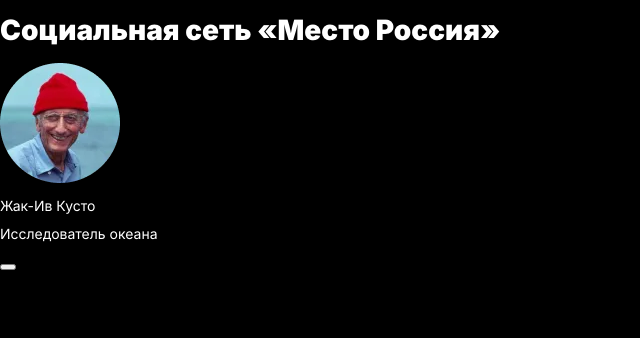
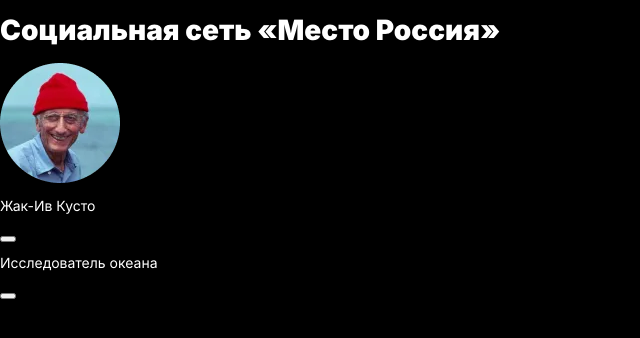
Before and after one commit to Vasily257/mesto, a plain HTML site: page index.html in a window 1280 px wide. Shown: the part 122-460 px from the top of the page, without its empty margins (0-640 px from the left). Drawn offline with Linux system fonts and the light colour scheme.

Commit message:
feat: add edit button to block 'profile'

```diff
--- a/index.html
+++ b/index.html
@@ -23,6 +23,10 @@
           </picture>
           <div class="profile__info">
             <p class="profile__name">Жак-Ив Кусто</p>
+            <button
+              class="profile__edit-button"
+              type="button"
+              aria-label="Редактировать профиль"></button>
             <p class="profile__activity">Исследователь океана</p>
           </div>
           <button class="profile__add-button"></button>
```
Also changed, not shown: blocks/profile/__edit-button/profile__edit-button.css (added).
